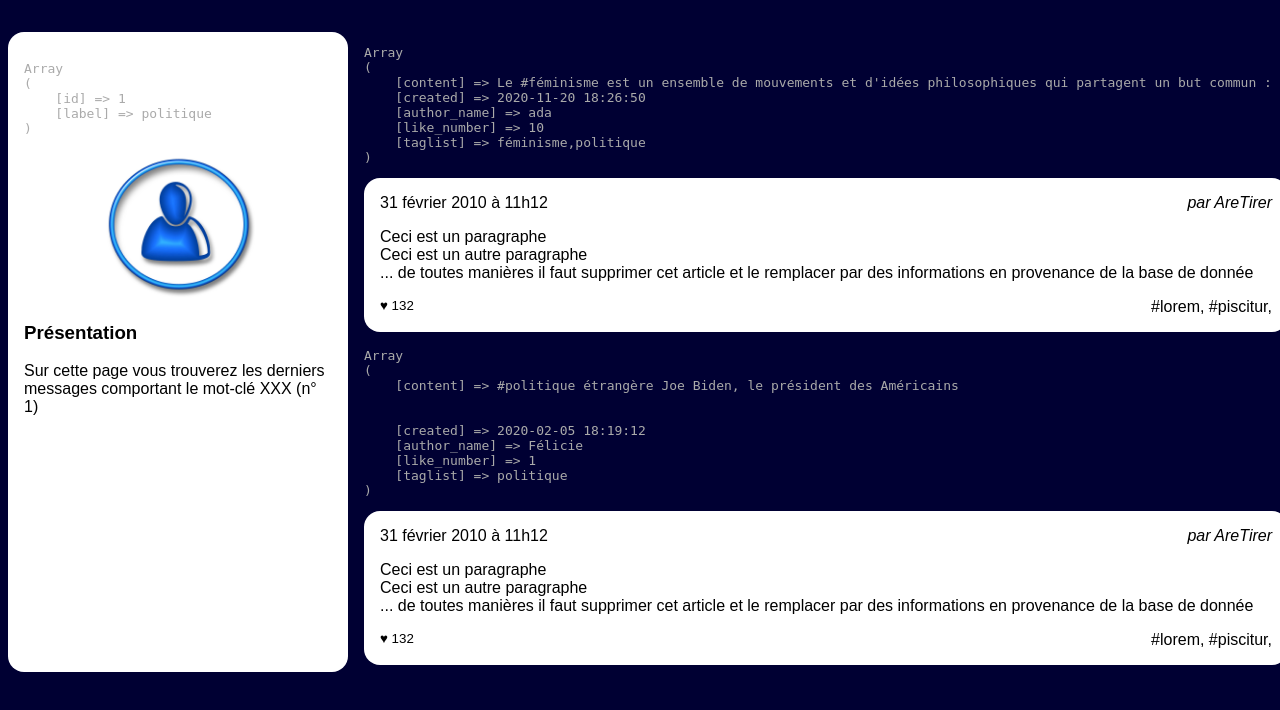
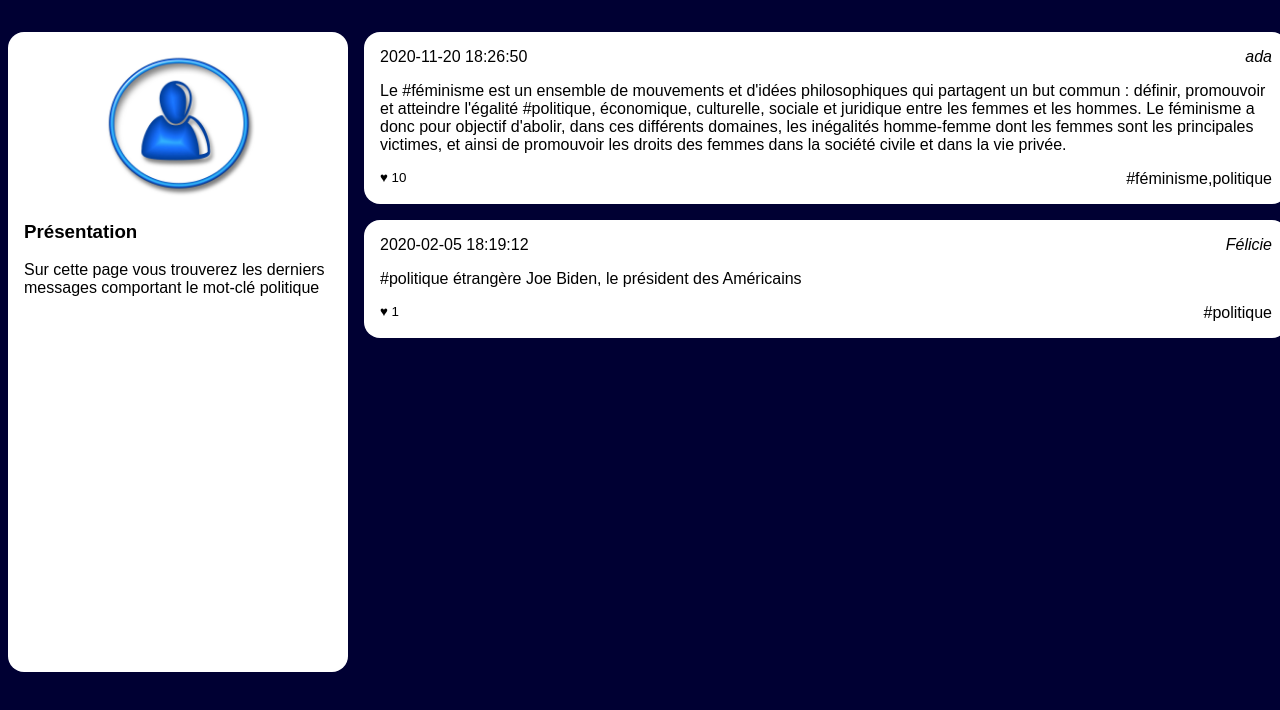
Before and after one commit to adatechschool/projet-collectif-reseau-social-php-m-b-m, a PHP site: page /tags.php?tag_id=1 in a window 1280 px wide. Shown: the part 90-800 px from the top of the page. Run offline with PHP 8.4, Linux system fonts and the light colour scheme; data comes from the database, SQL or seed files in the repository.

Commit message:
dernières modifs

```diff
--- a/news.php
+++ b/news.php
@@ -101,7 +101,7 @@
                 {
                     //la ligne ci-dessous doit etre supprimée mais regardez ce
                     //qu'elle affiche avant pour comprendre comment sont organisées les information dans votre
-                    echo "<pre>" . print_r($post, 1) . "</pre>";
+                 /*    echo "<pre>" . print_r($post, 1) . "</pre>"; */
 
                     // @todo : Votre mission c'est de remplacer les AREMPLACER par les bonnes valeurs
                     // ci-dessous par les bonnes valeurs cachées dans la variable $post
--- a/tags.php
+++ b/tags.php
@@ -52,14 +52,14 @@
                 $lesInformations = $mysqli->query($laQuestionEnSql);
                 $tag = $lesInformations->fetch_assoc();
                 //@todo: afficher le résultat de la ligne ci dessous, remplacer XXX par le label et effacer la ligne ci-dessous
-                echo "<pre>" . print_r($tag, 1) . "</pre>";
+                /* echo "<pre>" . print_r($tag, 1) . "</pre>"; */
                 ?>
                 <img src="user.jpg" alt="Portrait de l'utilisatrice"/>
                 <section>
                     <h3>Présentation</h3>
                     <p>Sur cette page vous trouverez les derniers messages comportant
-                        le mot-clé XXX
-                        (n° <?php echo $tagId ?>)
+                        le mot-clé <?php echo $tag["label"];?>
+
                     </p>
 
                 </section>
@@ -97,24 +97,19 @@
                 while ($post = $lesInformations->fetch_assoc())
                 {
 
-                    echo "<pre>" . print_r($post, 1) . "</pre>";
+                   /*  echo "<pre>" . print_r($post, 1) . "</pre>"; */
                     ?>
                     <article>
                         <h3>
-                            <time datetime='2020-02-01 11:12:13' >31 février 2010 à 11h12</time>
+                            <time><?php echo $post["created"];?></time>
                         </h3>
-                        <address>par AreTirer</address>
+                        <address><?php echo $post["author_name"];?></address>
                         <div>
-                            <p>Ceci est un paragraphe</p>
-                            <p>Ceci est un autre paragraphe</p>
-                            <p>... de toutes manières il faut supprimer cet
-                                article et le remplacer par des informations en
-                                provenance de la base de donnée</p>
+                            <p><?php echo $post["content"];?></p>
                         </div>
                         <footer>
-                            <small>♥ 132</small>
-                            <a href="">#lorem</a>,
-                            <a href="">#piscitur</a>,
+                            <small>♥ <?php echo $post["like_number"];?></small>
+                            <a href=""><?php echo "#" . $post['taglist']; ?></a>
                         </footer>
                     </article>
                 <?php } ?>
```
Also changed, not shown: subscriptions.php (+16 -7 lines).
